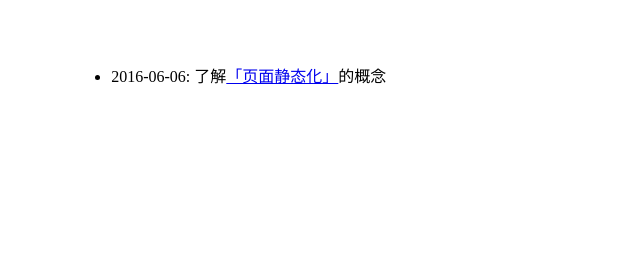
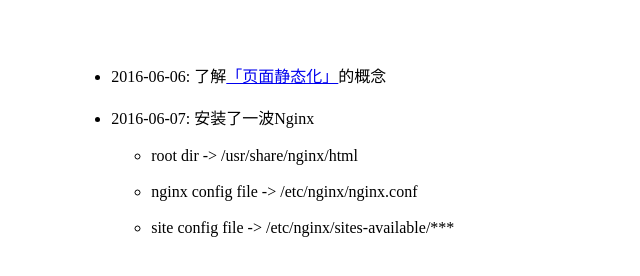
Before and after one commit to Serving/Growth, a plain HTML site: page zhaoyifan.html in a window 1280 px wide. Shown: the whole page, without its empty margins (0-640 px from the left). Drawn offline with Linux system fonts and the light colour scheme.

Commit message:
regularly update

```diff
--- a/zhaoyifan.html
+++ b/zhaoyifan.html
@@ -1,4 +1,11 @@
 <meta charset="utf-8" />
 <ul style="margin: 5% 5%">
-    <li>2016-06-06: 了解<a href="http://ismartstudio.com/php-how-to-implement-static-html-pages.html" title="分为伪静态化和真静态化">「页面静态化」</a>的概念</li>
+    <li>2016-06-06: 了解<a href="http://ismartstudio.com/php-how-to-implement-static-html-pages.html" title="分为伪静态化和真静态化">「页面静态化」</a>的概念</li><br />
+    <li>2016-06-07: 安装了一波Nginx<br />
+        <ul><br />
+            <li>root dir -> /usr/share/nginx/html</li><br />
+            <li>nginx config file -> /etc/nginx/nginx.conf</li><br />
+            <li>site config file -> /etc/nginx/sites-available/***</li><br />
+        </ul>
+    </li>
 </ul>
```
